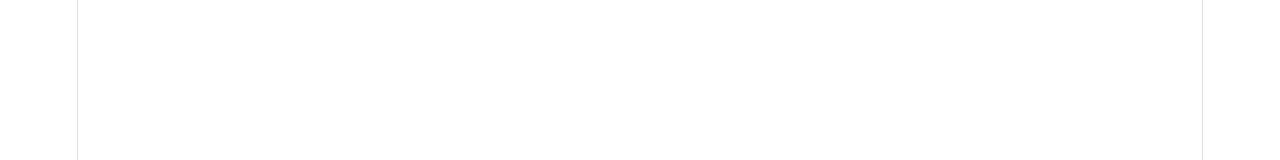
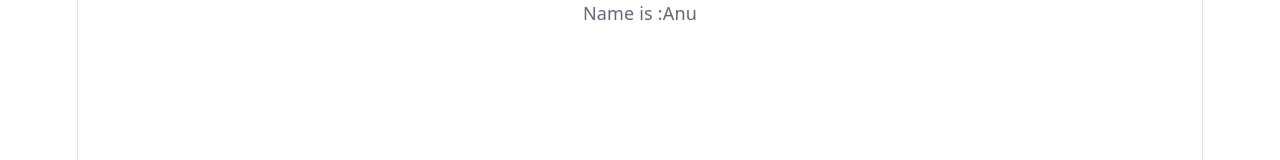
Before and after one commit to Dil-na/REACT, a React (Vite) app: page /props in a window 1280 px wide. Before the commit this address had no page. Shown: the top 160 px of the page. Built offline with nearby package versions, Linux system fonts and the light colour scheme.

Commit message:
parent-child

```diff
--- a/src/App.jsx
+++ b/src/App.jsx
@@ -18,6 +18,7 @@ import UseEffectHook from "./Components/Hooks/useEffect/useEffectHook"
 import UseStateHook from "./Components/Hooks/UseState/UseStateHook"
 import UseEffectCount from "./Components/Hooks/useEffect/UseEffectCount"
 import UseEffectApi from "./Components/Hooks/useEffect/UseEffectApi"
+import Parent from "./Components/props/parent"
 
 function App() {
 
@@ -64,6 +65,7 @@ function App() {
           <Route path="/useEffect" element={<UseEffectHook/>}/>
           <Route path="/useEffect" element={<UseEffectCount/>}/>
           <Route path="/useEffect" element={<UseEffectApi/>}/>
+          <Route path="/props" element={<Parent/>}/>
         </Routes>
       </BrowserRouter>
     </>
--- /dev/null
+++ b/src/Components/props/Child.jsx
@@ -0,0 +1,11 @@
+import React from 'react'
+
+const Child = (props) => {
+  return (
+    <div>
+      Name is :{props.name}
+    </div>
+  )
+}
+
+export default Child
--- /dev/null
+++ b/src/Components/props/Parent.jsx
@@ -0,0 +1,12 @@
+import React from 'react'
+import Child from './Child'
+
+const Parent = () => {
+  return (
+    <div>
+      <Child name = "Anu"/>
+    </div>
+  )
+}
+
+export default Parent
```
